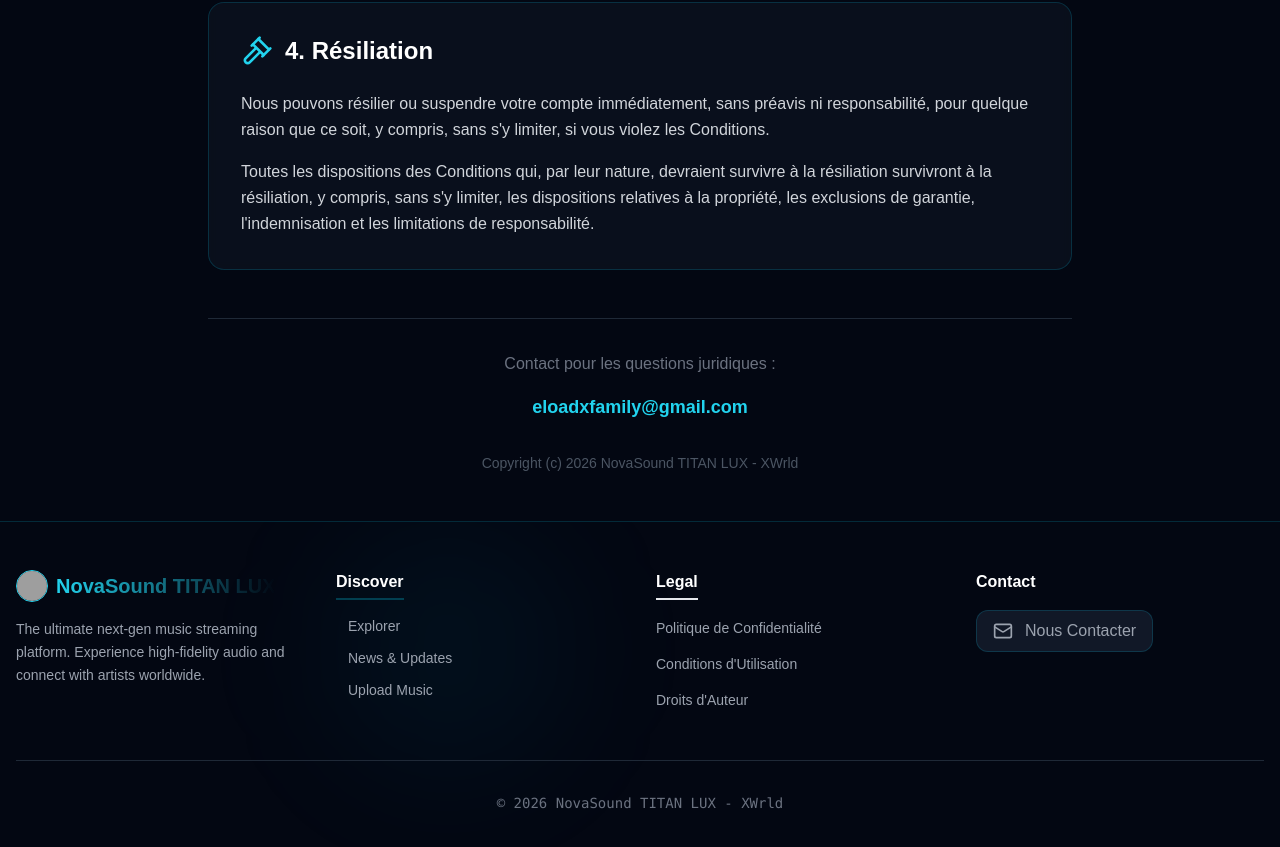
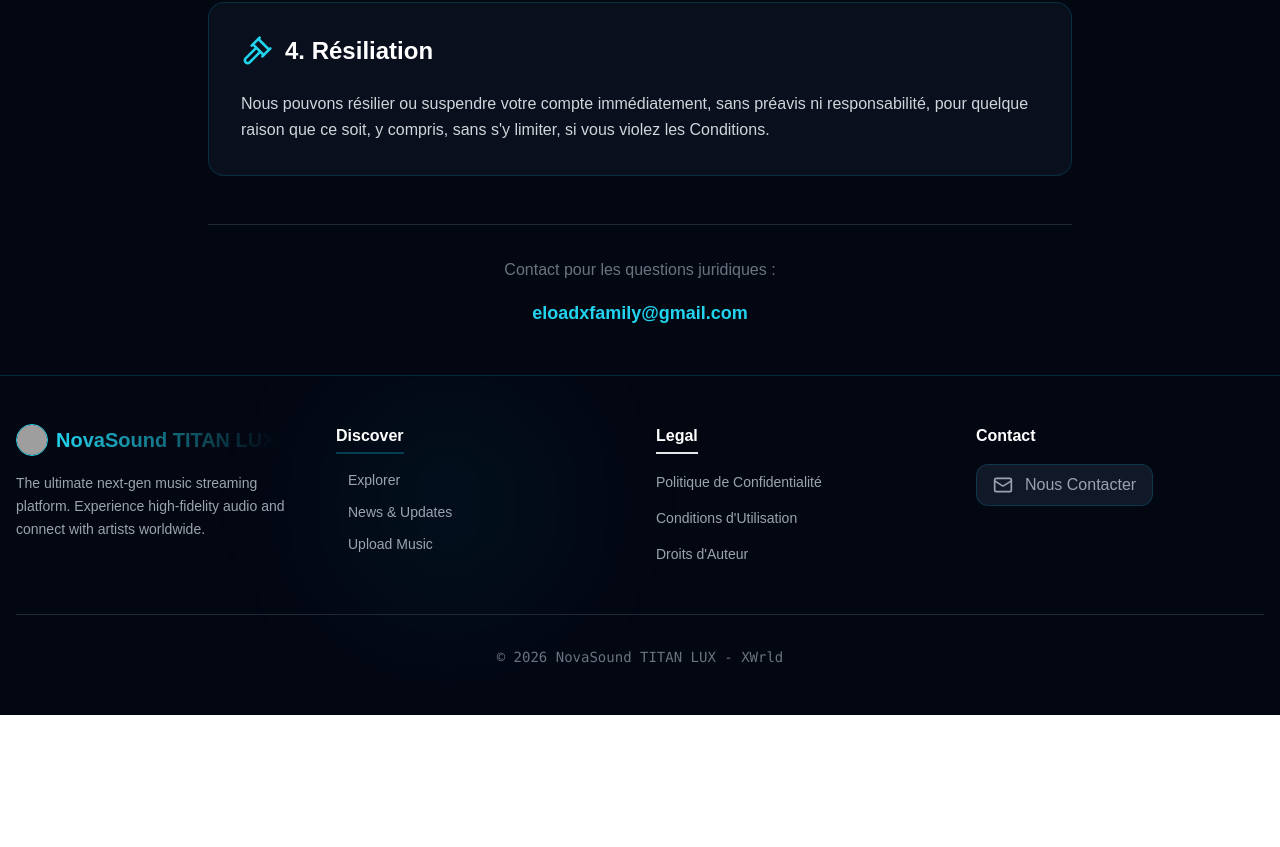
Before and after one commit to XWrld9/NovaSound-Titan, a React (Vite) app in the folder web/: page /terms in a window 1280 px wide. Shown: the part 1213-2060 px from the top of the page. After the commit the page ends 1928 px from the top, so only its background shows below. Built offline with nearby package versions, Linux system fonts and the light colour scheme; grey boxes are pictures that could not be loaded.

Commit message:
FORCE: Complete cache clear and rebuild

```diff
--- a/web/src/pages/CopyrightInfo.jsx
+++ b/web/src/pages/CopyrightInfo.jsx
@@ -29,9 +29,6 @@ const CopyrightInfo = () => {
                 <Copyright className="w-8 h-8 text-cyan-400" />
                 <h2 className="text-2xl font-bold text-white">Avis de Copyright</h2>
               </div>
-              <p className="text-xl font-semibold text-white mb-4">
-                Copyright (c) 2026 NovaSound TITAN LUX - XWrld
-              </p>
               <p>
                 Tous les droits sont réservés. Le contenu de cette plateforme, y compris mais sans s'y limiter, le texte, les graphiques, les images, les logos et le code logiciel, est la propriété de NovaSound TITAN LUX ou de ses fournisseurs de contenu et est protégé par les lois internationales sur le droit d'auteur.
               </p>
--- a/web/src/pages/PrivacyPolicy.jsx
+++ b/web/src/pages/PrivacyPolicy.jsx
@@ -90,9 +90,6 @@ const PrivacyPolicy = () => {
               <a href="mailto:eloadxfamily@gmail.com" className="text-cyan-400 hover:text-magenta-500 transition-colors font-semibold text-lg">
                 eloadxfamily@gmail.com
               </a>
-              <p className="mt-8 text-sm text-gray-600">
-                Copyright (c) 2026 NovaSound TITAN LUX - XWrld
-              </p>
             </div>
           </div>
         </main>
--- a/web/src/pages/TermsOfService.jsx
+++ b/web/src/pages/TermsOfService.jsx
@@ -70,9 +70,6 @@ const TermsOfService = () => {
               <p>
                 Nous pouvons résilier ou suspendre votre compte immédiatement, sans préavis ni responsabilité, pour quelque raison que ce soit, y compris, sans s'y limiter, si vous violez les Conditions.
               </p>
-              <p className="mt-4">
-                Toutes les dispositions des Conditions qui, par leur nature, devraient survivre à la résiliation survivront à la résiliation, y compris, sans s'y limiter, les dispositions relatives à la propriété, les exclusions de garantie, l'indemnisation et les limitations de responsabilité.
-              </p>
             </section>
 
             <div className="text-center pt-8 border-t border-gray-800">
@@ -80,9 +77,6 @@ const TermsOfService = () => {
               <a href="mailto:eloadxfamily@gmail.com" className="text-cyan-400 hover:text-magenta-500 transition-colors font-semibold text-lg">
                 eloadxfamily@gmail.com
               </a>
-              <p className="mt-8 text-sm text-gray-600">
-                Copyright (c) 2026 NovaSound TITAN LUX - XWrld
-              </p>
             </div>
           </div>
         </main>
```
Also changed, not shown: 1 other file (tests, documents, lock files or other folders).
